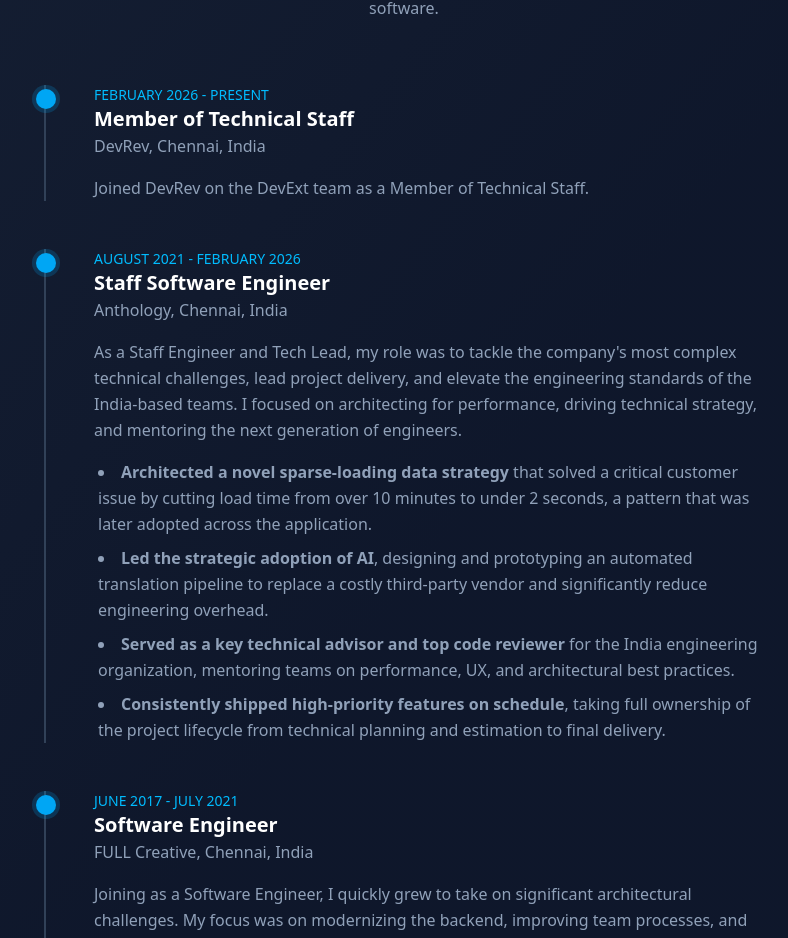
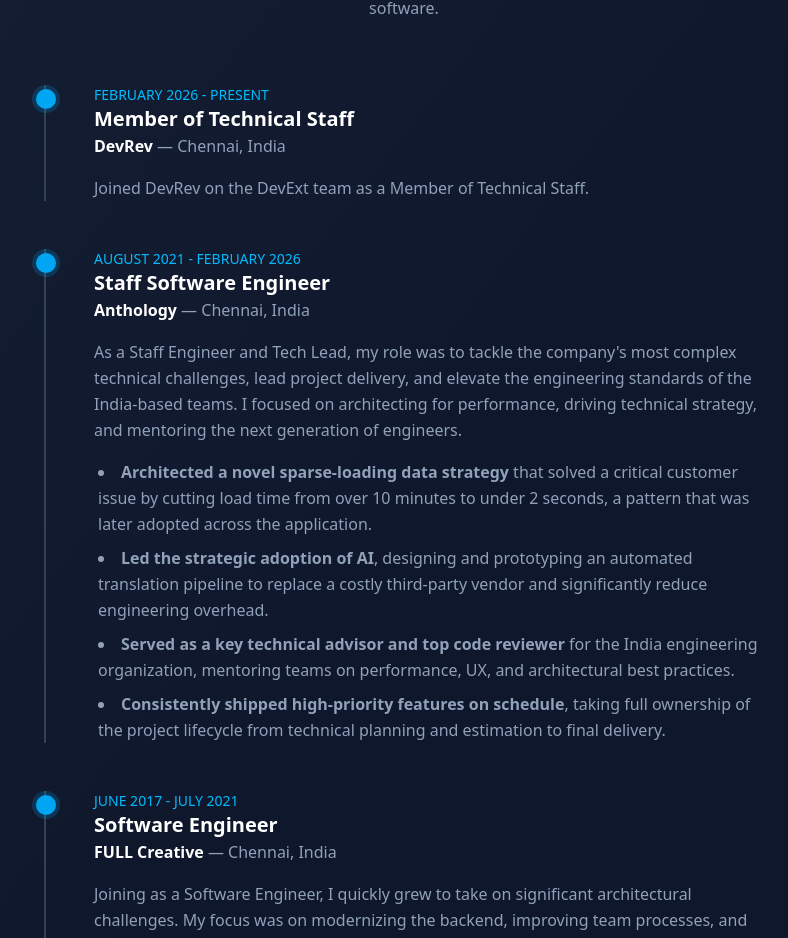
Before and after one commit to nunnarivu-labs/johnson-abraham.github.io, a React (Vite) app: page / in a window 1280 px wide. Shown: the part 3278-4216 px from the top of the page, without its empty margins (236-1024 px from the left). Built offline with nearby package versions, Linux system fonts and the light colour scheme.

Commit message:
chore: make company name bold

```diff
--- a/src/components/sections/experience.tsx
+++ b/src/components/sections/experience.tsx
@@ -4,6 +4,7 @@
   duration: string;
   designation: string;
   company: string;
+  location: string;
   content: ReactNode;
 }
 
@@ -88,19 +89,22 @@
   {
     duration: 'FEBRUARY 2026 - PRESENT',
     designation: 'Member of Technical Staff',
-    company: 'DevRev, Chennai, India',
+    company: 'DevRev',
+    location: 'Chennai, India',
     content: <DevRevContent />,
   },
   {
     duration: 'AUGUST 2021 - FEBRUARY 2026',
     designation: 'Staff Software Engineer',
-    company: 'Anthology, Chennai, India',
+    company: 'Anthology',
+    location: 'Chennai, India',
     content: <AnthologyContent />,
   },
   {
     duration: 'JUNE 2017 - JULY 2021',
     designation: 'Software Engineer',
-    company: 'FULL Creative, Chennai, India',
+    company: 'FULL Creative',
+    location: 'Chennai, India',
     content: <FullCreativeContent />,
   },
 ];
@@ -109,6 +113,7 @@
   duration,
   designation,
   company,
+  location,
   content,
 }: ExperienceItem) => (
   <div className="experience-item-enhanced animate-on-scroll">
@@ -116,7 +121,10 @@
     <div className="experience-content">
       <p className="text-sm text-sky-400">{duration}</p>
       <h3 className="text-xl font-bold text-white">{designation}</h3>
-      <p className="text-slate-400 mb-4">{company}</p>
+      <p className="text-slate-400 mb-4">
+        <span className="font-semibold text-white">{company}</span>
+        <span className="text-slate-400"> — {location}</span>
+      </p>
       {content}
     </div>
   </div>
```
